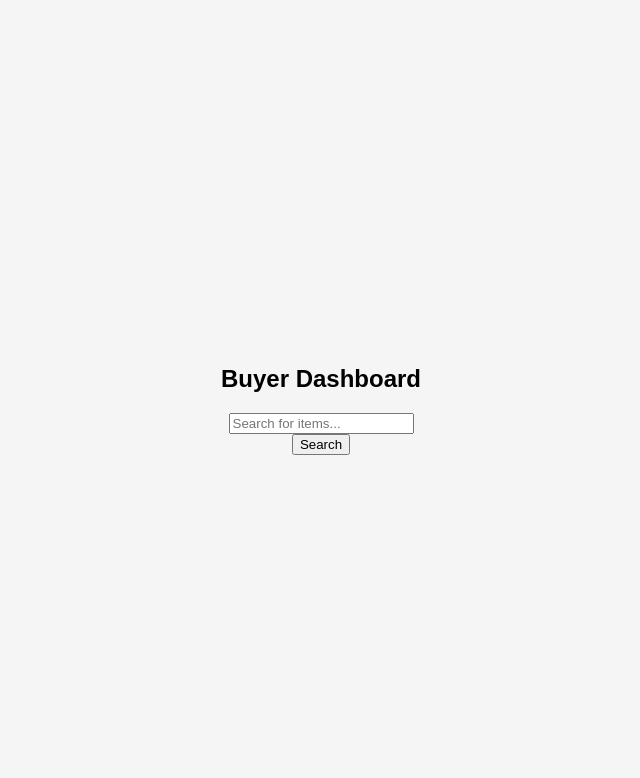
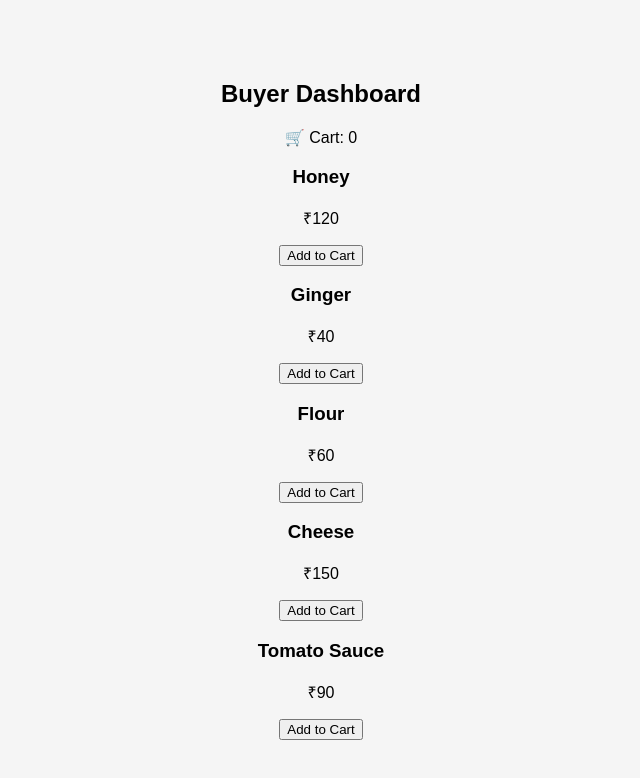
Before and after one commit to coderaj2006/Smarter-Blinkit, a plain HTML site: page buyer.html in a window 1280 px wide. Shown: the whole page, without its empty margins (319-959 px from the left). Drawn offline with Linux system fonts and the light colour scheme.

Commit message:
Add product grid and cart functionality

```diff
--- a/buyer.html
+++ b/buyer.html
@@ -10,10 +10,14 @@
 <div class="container">
     <h2>Buyer Dashboard</h2>
 
-    <input type="text" id="searchInput" placeholder="Search for items...">
-    <button onclick="searchItems()">Search</button>
+    <div class="cart-info">
+    🛒 Cart: <span id="cartCount">0</span>
+    </div>
 
-    <div id="results"></div>
+    <div id="productGrid" class="grid"></div>
+
+    <script src="js/search.js"></script>
+    <script src="js/cart.js"></script>
 </div>
 
 <script src="js/search.js"></script>
--- /dev/null
+++ b/js/cart.js
@@ -0,0 +1,14 @@
+let cart = JSON.parse(localStorage.getItem("cart")) || [];
+
+function addToCart(productId) {
+    const product = products.find(p => p.id === productId);
+    cart.push(product);
+    localStorage.setItem("cart", JSON.stringify(cart));
+    updateCartCount();
+}
+
+function updateCartCount() {
+    document.getElementById("cartCount").textContent = cart.length;
+}
+
+updateCartCount();
--- a/js/search.js
+++ b/js/search.js
@@ -1,9 +1,9 @@
 const products = [
-    { name: "Honey", shop: "Shop A" },
-    { name: "Ginger", shop: "Shop B" },
-    { name: "Flour", shop: "Shop A" },
-    { name: "Cheese", shop: "Shop C" },
-    { name: "Tomato Sauce", shop: "Shop B" }
+    { id: 1, name: "Honey", price: 120 },
+    { id: 2, name: "Ginger", price: 40 },
+    { id: 3, name: "Flour", price: 60 },
+    { id: 4, name: "Cheese", price: 150 },
+    { id: 5, name: "Tomato Sauce", price: 90 }
 ];
 
 const intentMap = {
@@ -41,3 +41,22 @@ function searchItems() {
         resultsDiv.appendChild(p);
     });
 }
+function displayProducts() {
+    const grid = document.getElementById("productGrid");
+    grid.innerHTML = "";
+
+    products.forEach(product => {
+        const card = document.createElement("div");
+        card.className = "card";
+
+        card.innerHTML = `
+            <h3>${product.name}</h3>
+            <p>₹${product.price}</p>
+            <button onclick="addToCart(${product.id})">Add to Cart</button>
+        `;
+
+        grid.appendChild(card);
+    });
+}
+
+displayProducts();
```
